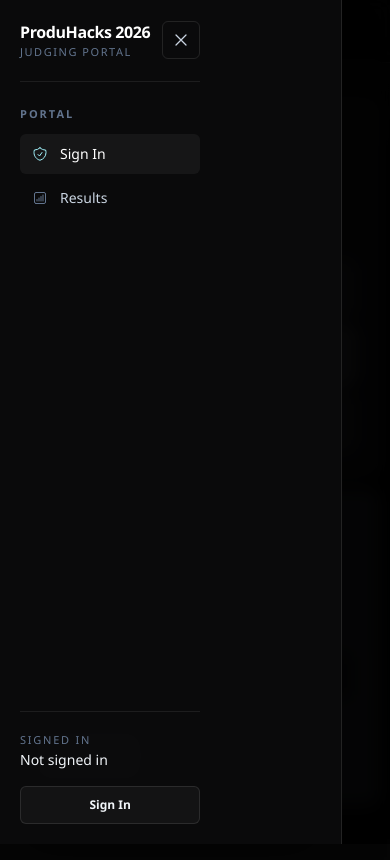
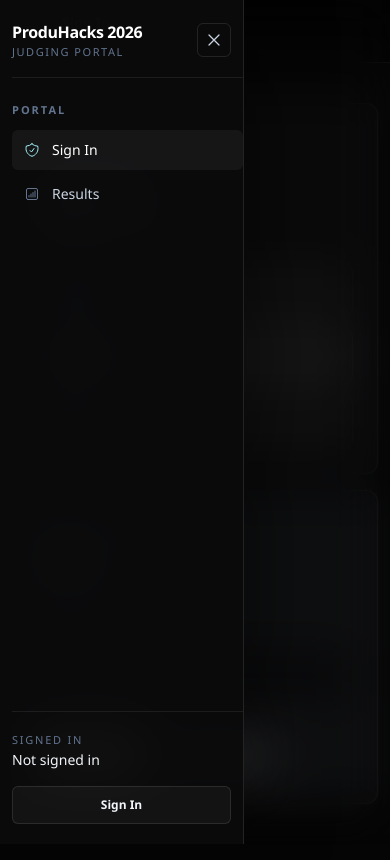
Before and after one commit to ubc-biztech/hello-hacks-judging-portal, a Next.js app in the folder hello-hacks-portal/: page /auth in a window 390 px wide. Both pictures are taken after a click on the button "Open navigation". Built offline with nearby package versions, Linux system fonts and the light colour scheme; no server answers; the database is empty.

Commit message:
Refine mobile drawer split rail

```diff
--- a/hello-hacks-portal/src/components/Layout.tsx
+++ b/hello-hacks-portal/src/components/Layout.tsx
@@ -305,8 +305,13 @@
   const accountLabel = useMemo(() => roleDisplayName(session), [session]);
 
   const SidebarItems = ({ mobile = false }: { mobile?: boolean }) => (
-    <div className="flex h-full flex-col">
-      <div className="flex items-center justify-between gap-3 border-b border-white/[0.08] pb-5">
+    <div className="flex h-full w-full flex-col">
+      <div
+        className={[
+          "flex items-center justify-between border-b border-white/[0.08]",
+          mobile ? "gap-2 pb-4 pr-3" : "gap-3 pb-5"
+        ].join(" ")}
+      >
         <Link
           href={homeHrefForRole(role)}
           onClick={() => mobile && setSidebarOpen(false)}
@@ -322,7 +327,7 @@
         {mobile && (
           <button
             onClick={() => setSidebarOpen(false)}
-            className="rounded-md border border-white/10 p-2 text-slate-300 hover:bg-white/5"
+            className="rounded-md border border-white/10 p-1.5 text-slate-300 hover:bg-white/5"
           >
             <span className="sr-only">Close menu</span>
             <XMarkIcon className="size-5" aria-hidden="true" />
@@ -333,19 +338,25 @@
       <div className="mt-6 flex-1 space-y-6 overflow-y-auto">
         {sections.map((section) => (
           <div key={section.name}>
-            <p className="mb-3 text-[11px] font-semibold uppercase tracking-[0.18em] text-slate-500">
+            <p
+              className={[
+                "mb-3 text-[11px] font-semibold uppercase tracking-[0.18em] text-slate-500",
+                mobile ? "pr-3" : ""
+              ].join(" ")}
+            >
               {section.name}
             </p>
-            <ul className="space-y-1">
+            <ul className={["space-y-1", mobile ? "w-full" : ""].join(" ")}>
               {section.items.map((item) => {
                 const active = item.match.test(path);
                 return (
-                  <li key={item.href}>
+                  <li key={item.href} className={mobile ? "w-full" : undefined}>
                     <Link
                       href={item.href}
                       onClick={() => mobile && setSidebarOpen(false)}
                       className={[
                         "group flex items-center gap-3 rounded-md px-3 py-2.5 transition",
+                        mobile ? "w-full" : "",
                         active
                           ? "bg-white/[0.05] text-white"
                           : "text-slate-300 hover:bg-white/[0.03] hover:text-white"
@@ -371,7 +382,7 @@
         ))}
       </div>
 
-      <div className="mt-6 border-t border-white/[0.08] pt-5">
+      <div className={["mt-6 border-t border-white/[0.08] pt-5", mobile ? "pr-3" : ""].join(" ")}>
         <div className="flex items-center justify-between gap-2">
           <div>
             <p className="text-[11px] uppercase tracking-[0.16em] text-slate-500">
@@ -416,16 +427,23 @@
       >
         <DialogBackdrop
           transition
-          className="fixed inset-0 bg-black/70 backdrop-blur-sm transition-opacity duration-200 data-[closed]:opacity-0"
+          className="fixed inset-0 bg-[rgba(5,5,5,0.16)] backdrop-blur-xl transition-opacity duration-200 data-[closed]:opacity-0"
         />
         <div className="fixed inset-0 flex">
           <DialogPanel
             transition
-            className="relative mr-12 flex w-full max-w-sm transform flex-1 transition duration-200 data-[closed]:-translate-x-full"
+            className="relative flex h-full w-full transform transition duration-200 data-[closed]:-translate-x-full"
           >
-            <div className="m-0 flex w-full grow border-r border-white/10 bg-[#0b0b0c]/98 p-5 shadow-2xl shadow-black/40">
+            <div className="m-0 flex h-full w-[15.25rem] max-w-[calc(100vw-1rem)] shrink-0 border-r border-white/10 bg-[#0b0b0c]/96 py-5 pl-3 pr-0 shadow-[24px_0_60px_rgba(0,0,0,0.34)]">
               <SidebarItems mobile />
             </div>
+            <button
+              type="button"
+              onClick={() => setSidebarOpen(false)}
+              className="flex-1 bg-transparent"
+            >
+              <span className="sr-only">Close navigation</span>
+            </button>
           </DialogPanel>
         </div>
       </Dialog>
```
